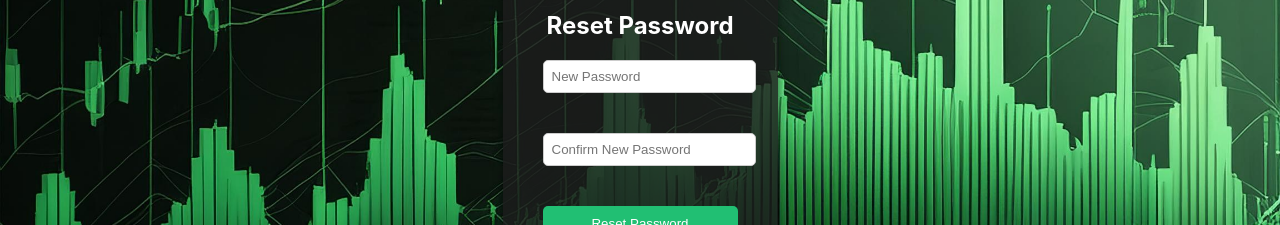
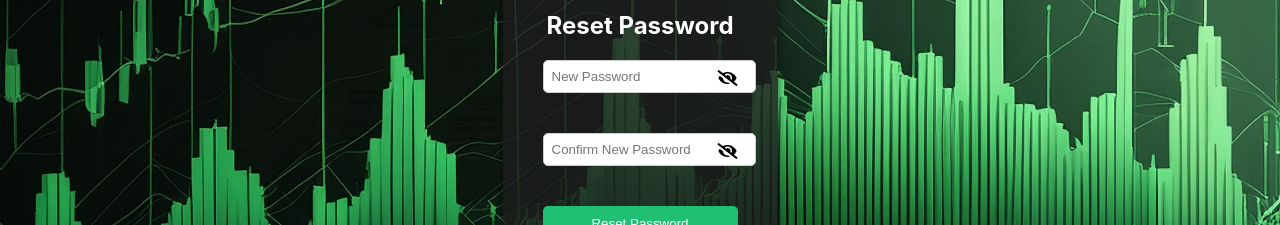
Before and after one commit to VrajPatel1810/Stocksphere, a React (Create React App) app in the folder frontend/: page /resetpassword in a window 1280 px wide. Shown: the part 284-509 px from the top of the page. Built offline with nearby package versions, Linux system fonts and the light colour scheme.

Commit message:
minor changes and bug solved

```diff
--- a/frontend/src/pages/ResetPassword.js
+++ b/frontend/src/pages/ResetPassword.js
@@ -7,6 +7,9 @@ import { useLocation, useNavigate } from 'react-router-dom';
 import './ResetPassword.css';
 
 function ResetPassword() {
+    const [showNewPassword, setShowNewPassword] = useState(false);
+    const [showConfirmNewPassword, setShowConfirmNewPassword] = useState(false);
+
     const [formData, setFormData] = useState({
         newPassword: '',
         confirmNewPassword: ''
@@ -53,6 +56,14 @@ function ResetPassword() {
         }
     }, [isError, isSuccess, message, dispatch, navigate]);
 
+    const toggleNewPasswordVisibility = () => {
+        setShowNewPassword(!showNewPassword);
+    };
+
+    const toggleConfirmNewPasswordVisibility = () => {
+        setShowConfirmNewPassword(!showConfirmNewPassword);
+    };
+
     if (isLoading) {
         return <Spinner />;
     }
@@ -64,7 +75,7 @@ function ResetPassword() {
                 <form onSubmit={onSubmit}>
                     <div className="input-group">
                         <input
-                            type="password"
+                            type={showNewPassword ? "text" : "password"}
                             placeholder="New Password"
                             id="newPassword"
                             value={newPassword}
@@ -73,10 +84,17 @@ function ResetPassword() {
                             required
                             autoComplete="new-password"
                         />
+                        <button
+                            type="button"
+                            onClick={toggleNewPasswordVisibility}
+                            className="toggle-password-btn"
+                        >
+                            <i className={showNewPassword ? "fas fa-eye" : "fas fa-eye-slash"}></i>
+                        </button>
                     </div>
                     <div className="input-group">
                         <input
-                            type="password"
+                            type={showConfirmNewPassword ? "text" : "password"}
                             placeholder="Confirm New Password"
                             id="confirmNewPassword"
                             value={confirmNewPassword}
@@ -85,6 +103,13 @@ function ResetPassword() {
                             required
                             autoComplete="new-password"
                         />
+                        <button
+                            type="button"
+                            onClick={toggleConfirmNewPasswordVisibility}
+                            className="toggle-password-btn"
+                        >
+                            <i className={showConfirmNewPassword ? "fas fa-eye" : "fas fa-eye-slash"}></i>
+                        </button>
                     </div>
                     <button type='submit' className="btn reset-password-btn">Reset Password</button>
                 </form>
--- a/frontend/src/pages/home.js
+++ b/frontend/src/pages/home.js
@@ -52,7 +52,7 @@ function Home() {
       </main>
       <footer>
         <div className="footer-content">
-          <p>Contact us at <a href="mailto:reachstocksphere@gmail.com" className="email">reachstocksphere@gmail.com</a></p>
+          <p>Contact us at <a href="mailto:contactstocksphere@gmail.com" className="email">contactstocksphere@gmail.com</a></p>
         </div>
       </footer>
     </div>
--- a/package.json
+++ b/package.json
@@ -31,6 +31,7 @@
     "react": "^18.3.1",
     "react-chartjs-2": "^5.2.0",
     "react-dom": "^18.3.1",
+    "react-toastify": "^10.0.5",
     "xlsx": "^0.18.5"
   },
   "devDependencies": {
```
Also changed, not shown: 1 other file (tests, documents, lock files or other folders).
